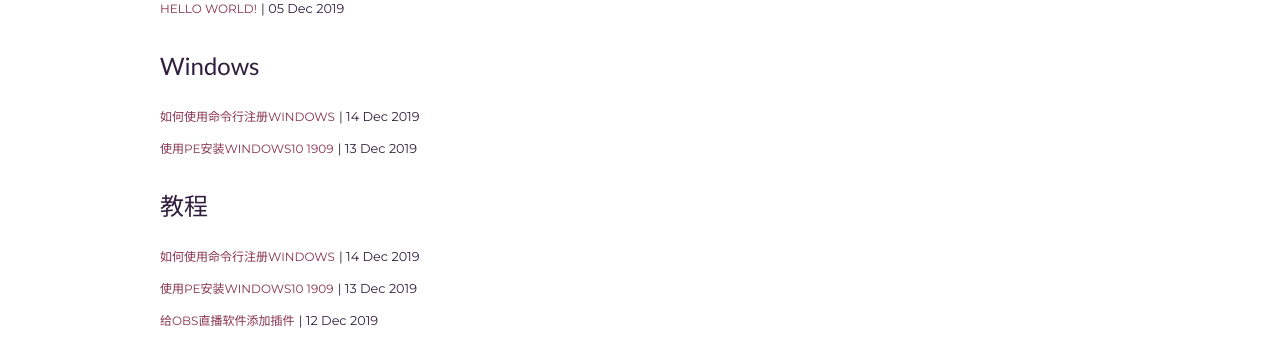
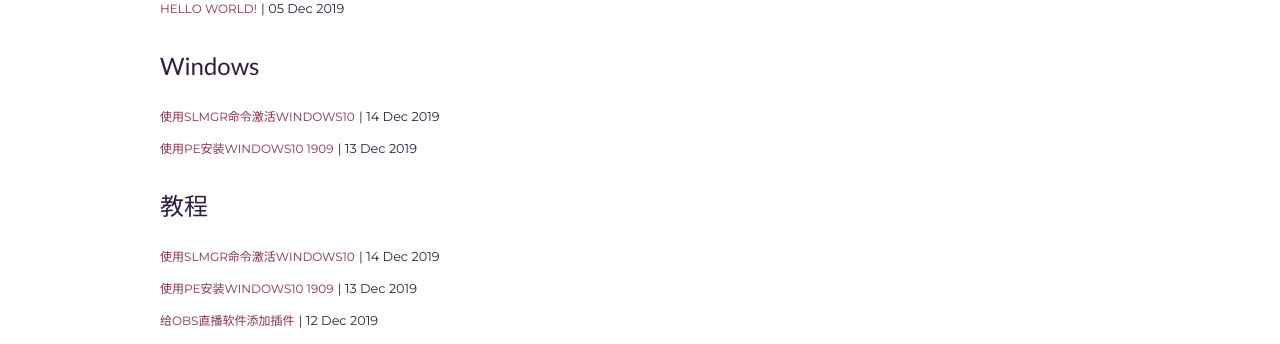
Before and after one commit to techysy/techysy.github.io, a Jekyll site: the page built from _pages/tags.html, in a window 1280 px wide. Shown: the part 602-946 px from the top of the page. Built offline with Jekyll 4.4.1, drawn with Linux system fonts in a browser that asks for light colours; a style sheet for code colours, icons or effects is not loaded.

Commit message:
Update 2019-12-14-windown-activation.markdown

```diff
--- a/_posts/2019-12-14-windown-activation.markdown
+++ b/_posts/2019-12-14-windown-activation.markdown
@@ -1,6 +1,6 @@
 ---
 layout: post
-title: 如何使用命令行注册Windows
+title: 使用slmgr命令激活Windows10
 date: 2019-12-14 14:14:14 +0800
 img: windows-activation.jpg
 tags: [教程,Windows]
```
